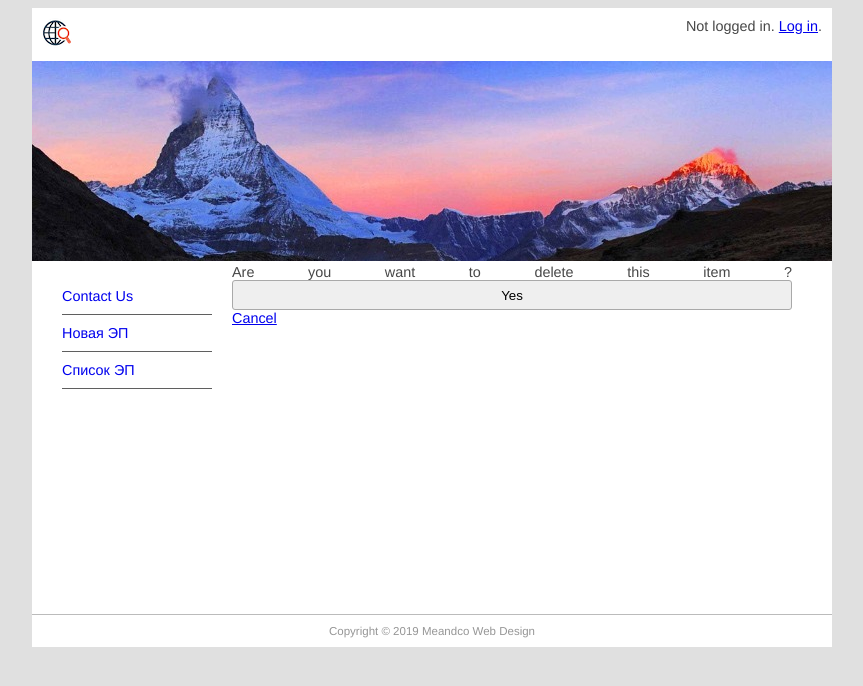
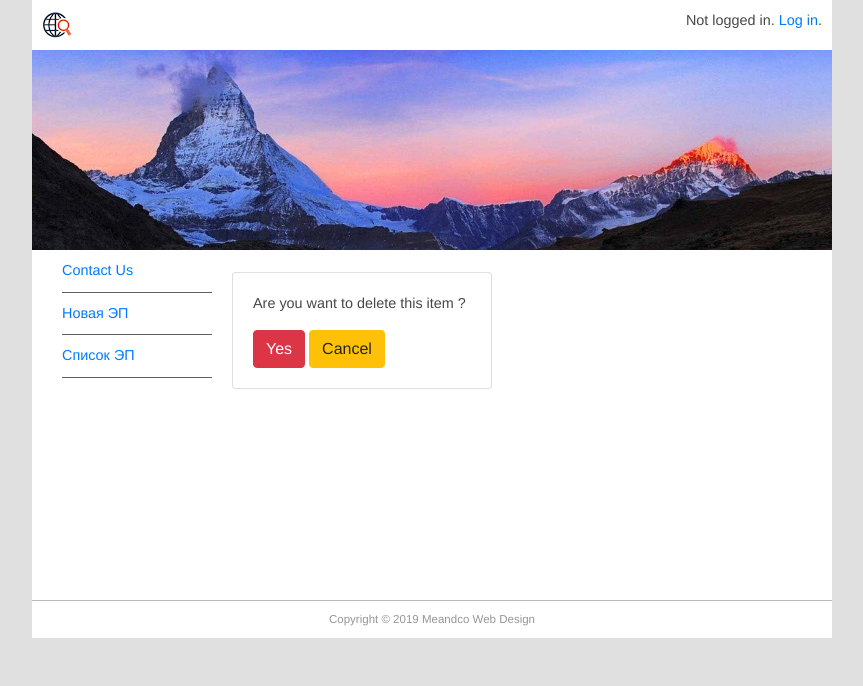
Before and after one commit to Lacsw/digital-sign-storage, a Django app: page /quote/1/delete in a window 1280 px wide. Shown: the top 686 px of the page, without its empty margins (208-1071 px from the left). Run offline with Django 3.2, Linux system fonts and the light colour scheme; tables that the repository leaves empty hold one stand-in row (values such as "Sample post"); some libraries are stand-ins or nearby versions.

Commit message:
some changes

```diff
--- a/dw_root/dw_site/static/main.css
+++ b/dw_root/dw_site/static/main.css
@@ -75,21 +75,6 @@ ul.errorlist {
     border-radius: 3px;
 }
 
-input, textarea {
-    width: 100%;
-    padding: 5px!important;
-    -webkit-box-sizing: border-box;
-    -moz-box-sizing: border-box;
-    box-sizing: border-box;
-    border-radius: 3px;
-    border-style: solid;
-    border-width: 1px;
-    border-color: rgb(169,169,169)
-}
-
-input {
-    height: 30px;
-}
 
 .success {
     background-color: rgba(0, 128, 0, 0.15); padding: 10px;
--- a/dw_root/dw_site/templates/base.html
+++ b/dw_root/dw_site/templates/base.html
@@ -8,6 +8,7 @@
             Untitled Document
         {% endblock title %}
     </title>
+    <link rel="stylesheet" href="https://stackpath.bootstrapcdn.com/bootstrap/4.3.1/css/bootstrap.min.css" integrity="sha384-ggOyR0iXCbMQv3Xipma34MD+dH/1fQ784/j6cY/iJTQUOhcWr7x9JvoRxT2MZw1T" crossorigin="anonymous">
     <link href="{% static 'main.css' %}" rel="stylesheet" type="text/css">
 </head>
 <body>
@@ -36,7 +37,7 @@
                     {% endblock sidenav %}
                     <li><a href="/contact">Contact Us</a></li>
                     <li><a href="/quote/">Новая ЭП</a></li>
-                    <li><a href="/quote/show">Список ЭП</a></li>
+                    <li><a href="/quote/detail">Список ЭП</a></li>
                 </ul>
             </nav>
         </aside>
@@ -49,4 +50,8 @@
         <footer id="footer">Copyright &copy; 2019 Meandco Web Design</footer>
     </div>
 </body>
+
+<script src="https://code.jquery.com/jquery-3.3.1.slim.min.js" integrity="sha384-q8i/X+965DzO0rT7abK41JStQIAqVgRVzpbzo5smXKp4YfRvH+8abtTE1Pi6jizo" crossorigin="anonymous"></script>
+<script src="https://stackpath.bootstrapcdn.com/bootstrap/4.3.1/js/bootstrap.min.js" integrity="sha384-JjSmVgyd0p3pXB1rRibZUAYoIIy6OrQ6VrjIEaFf/nJGzIxFDsf4x0xIM+B07jRM" crossorigin="anonymous"></script>
+
 </html>
--- a/dw_root/quotes/forms.py
+++ b/dw_root/quotes/forms.py
@@ -1,5 +1,5 @@
 from django import forms
-from django.forms import ModelForm
+from django.forms import ModelForm, widgets
 
 from .models import Quote
 
@@ -12,3 +12,7 @@ class QuoteForm(ModelForm):
             'phone', 'email', 'web', 'description',
             'sitestatus', 'priority', 'jobfile',
         ]
+
+        # widgets = {
+        #     'jobfile' : forms.FileInput(attrs={'class': 'input-file-control'}),
+        # }
--- a/dw_root/quotes/templates/quotes/quote_delete.html
+++ b/dw_root/quotes/templates/quotes/quote_delete.html
@@ -3,14 +3,20 @@
 {% block title %}Delete Quote{% endblock title %}
 
 {% block content %}
-<div class="main">
-    <!-- Create a Form -->
-    <form method="POST">
-        <!-- Security token by Django -->
-        {% csrf_token %}
-        Are you want to delete this item ?
-        <input type="submit" value="Yes"/>
-        <a href="/">Cancel</a>
-    </form>
+<br>
+<div class="row">
+	<div class="col-md-6">
+		<div class="card card-body">
+
+            <p>Are you want to delete this item ?</p>
+            <form method="POST">
+                <!-- Security token by Django -->
+                {% csrf_token %}
+
+                <input class="btn btn-danger" type="submit" value="Yes"/>
+                <a class="btn btn-warning" href="/">Cancel</a>
+            </form>
+        </div>
+    </div>
 </div>
 {% endblock content %}
--- a/dw_root/quotes/templates/quotes/quote_list.html
+++ b/dw_root/quotes/templates/quotes/quote_list.html
@@ -12,7 +12,7 @@
     </tr>
     {% for quote in all_quotes %}
         <tr class="quoterow {% cycle '' 'altrow' %}">
-            <td><a href="show/{{ quote.id }}">{{ quote.id }}</a></td>
+            <td><a href="detail/{{ quote.id }}">{{ quote.id }}</a></td>
             <td>{{ quote.name }}</td>
             <td>{{ quote.company }}</td>
             <td>{{ quote.submitted|date:"m-d-y" }}</td>
--- a/dw_root/quotes/urls.py
+++ b/dw_root/quotes/urls.py
@@ -5,8 +5,8 @@ from .views import QuoteList, QuoteUpdateView, QuoteView
 
 urlpatterns = [
     path('', views.quote_req, name='quote-request'),
-    path('show/<int:pk>', QuoteView.as_view(), name='quote-detail'),
-    path('show', QuoteList.as_view(), name='show-quotes'),
+    path('detail/<int:pk>', QuoteView.as_view(), name='quote-detail'),
+    path('detail', QuoteList.as_view(), name='detail-quotes'),
     path('<int:id>/delete', views.quote_delete, name='quote_delete'),
-    path('show/<int:pk>/update', QuoteUpdateView.as_view())
+    path('detail/<int:pk>/update', QuoteUpdateView.as_view(), name='quote_update')
 ]
--- a/dw_root/quotes/views.py
+++ b/dw_root/quotes/views.py
@@ -94,5 +94,5 @@ def quote_delete(request, id):
 class QuoteUpdateView(UpdateView):
     model = Quote
     fields = '__all__'
-    template_name_suffix = '_update_form'
+    template_name_suffix = '_update'
     success_url = '/'
```
Also changed, not shown: dw_root/quotes/templates/quotes/quote_detail.html (+9 -2 lines), dw_root/quotes/templates/quotes/quote_update.html (added, +20 -0 lines), dw_root/quotes/templates/quotes/quote_update_form.html (deleted, +0 -10 lines).
